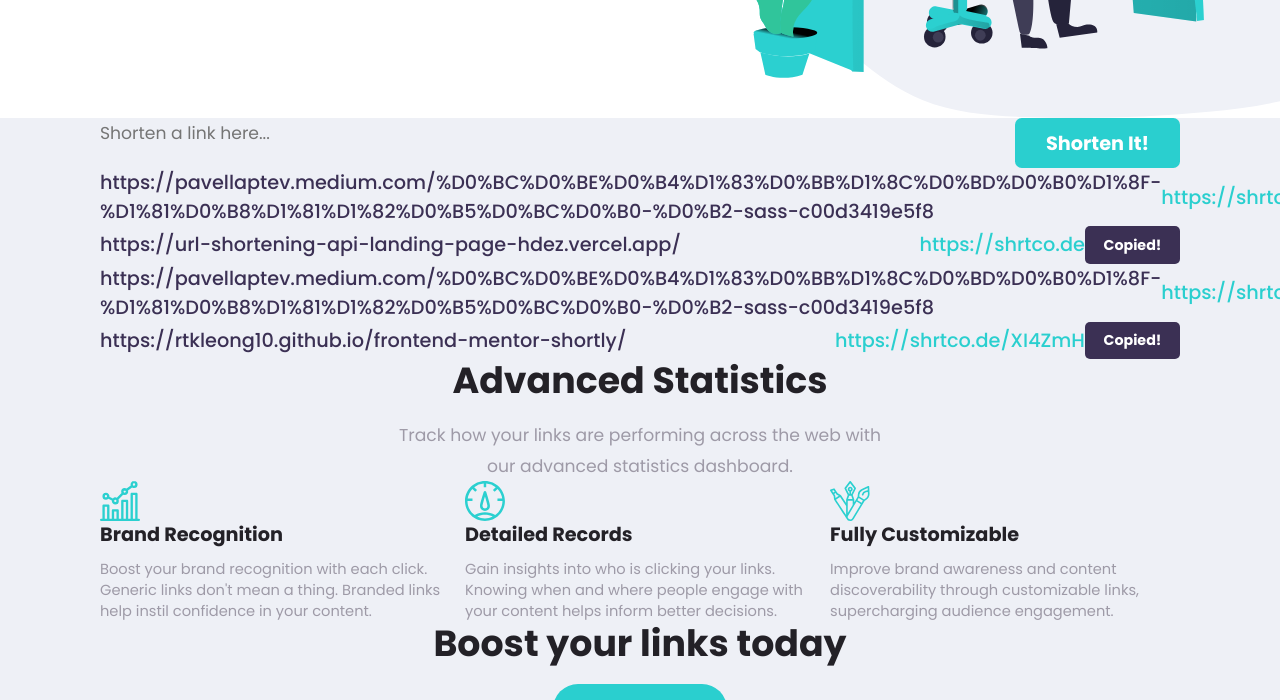
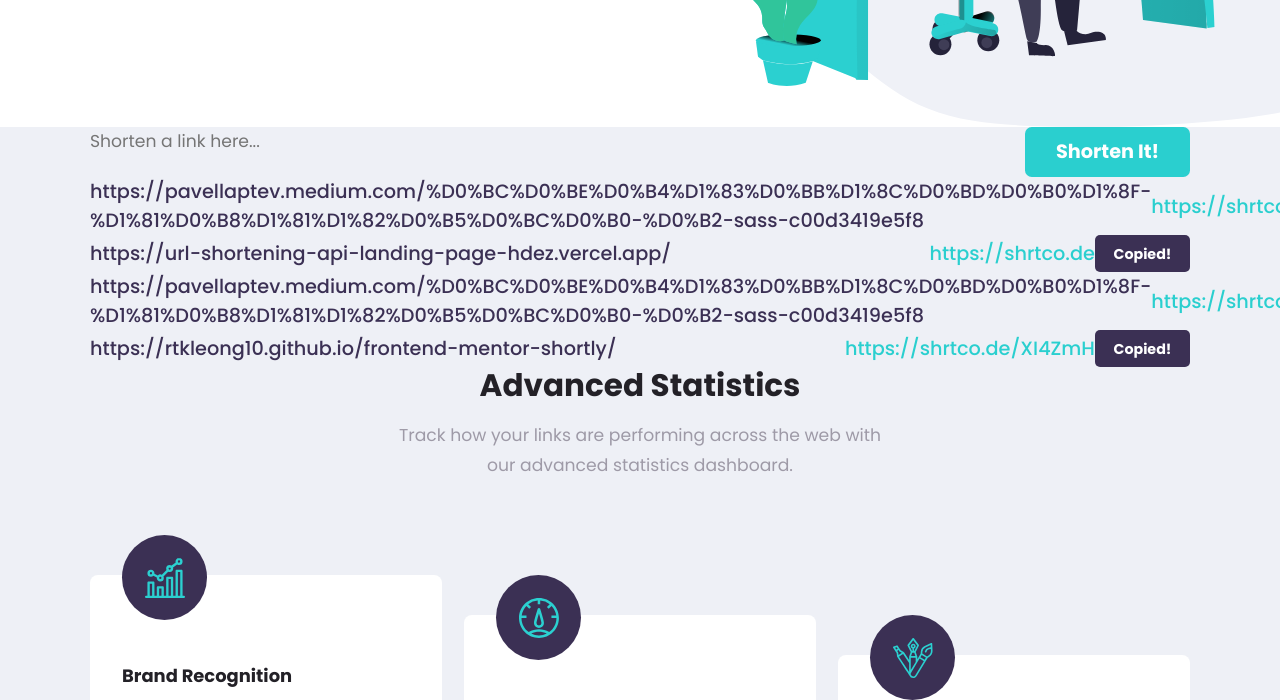
Before and after one commit to bugoaneo/url-shortening, a plain HTML site: page index.html in a window 1280 px wide. Shown: the part 450-1150 px from the top of the page. Drawn offline with Linux system fonts and the light colour scheme.

Commit message:
dev: section statistic

```diff
--- a/js/scripts.js
+++ b/js/scripts.js
@@ -1,10 +1,8 @@
-$(document).ready(function () {
+let menu = document.querySelector('.nav');
+let menuBTN = document.querySelector('.menu-trigger');
 
- $('a[data-target^="anchor"]').bind('click.smoothscroll', function () {
-  var target = $(this).attr('href'),
-   bl_top = $(target).offset().top - 5;
-  $('body, html').animate({ scrollTop: bl_top }, 700);
-  return false;
- });
-
+menuBTN.addEventListener('click', function (e) {
+ this.classList.toggle('open');
+ menu.classList.toggle('open');
+ document.body.classList.toggle('no-scroll');
 });
--- a/sass/base/base.scss
+++ b/sass/base/base.scss
@@ -9,7 +9,9 @@ html {
 body {
   display: flex;
   flex-direction: column;
-  // min-height: -webkit-fill-available;
+  &.no-scroll {
+    overflow: hidden;
+  }
 }
 
 .wrapper {
@@ -55,7 +57,7 @@ img {
 /*title sistem*/
 .section__title {
   margin-bottom: 0.5em;
-  font-size: 2.11em;
+  @include fFS(25px, 35px, 320px, 1900px, 20px);
   font-weight: 700;
   line-height: 1.2;
   color: var(--title);
--- a/sass/base/vars.scss
+++ b/sass/base/vars.scss
@@ -1,5 +1,5 @@
 :root {
- --container: 1120px;
+ --container: 1140px;
  --fz: 18px;
  --ff: "Poppins";
  --text: hsl(257, 7%, 63%);
--- a/sass/layout/section.scss
+++ b/sass/layout/section.scss
@@ -71,8 +71,84 @@
 }
 
 /*statistic*/
+.statistics {
+}
+
+.statistics__list {
+ position: relative;
+ display: flex;
+ flex-wrap: wrap;
+ // display: grid;
+ // grid-template-columns: repeat(auto-fill, minmax(200px, 350px));
+ justify-content: space-between;
+ align-items: start;
+ margin-top: 5.5em;
+ &:before {
+  content: "";
+  position: absolute;
+  top: calc(50% - 8px);
+  left: 0;
+  height: 10px;
+  width: 100%;
+  background-color: var(--primary);
+  @include bp(700px) {
+   top: 0;
+   left: 50%;
+   transform: translateX(-50%);
+   width: 10px;
+   height: 100%;
+  }
+ }
+}
+
+.statistics__item {
+ font-size: 16px;
+ position: relative;
+ padding: 5.5em 2em 3.5em 2em;
+ border-radius: 0.5em;
+ flex: 0 1 32%;
+ background-color: #fff;
+ &:nth-child(2) {
+  margin-top: 2.5em;
+ }
+ &:nth-child(3) {
+  margin-top: 5em;
+ }
+ @include bp(700px) {
+  flex: 1 1 100%;
+  padding: 5em 2em 3.5em 2em;
+  text-align: center;
+  &:nth-child(2),
+  &:nth-child(3) {
+   margin-top: 6em;
+  }
+ }
+}
+
+.statistics__icon {
+ position: absolute;
+ top: -2.5em;
+ display: flex;
+ width: 85px;
+ height: 85px;
+ // margin: -6em 0 2em 0;
+ border-radius: 100%;
+ background-color: var(--dark);
+ svg,
+ img {
+  width: 40px;
+  height: 40px;
+  margin: auto;
+ }
+ @include bp(700px) {
+  left: 50%;
+  transform: translate(-50%);
+  // margin: -6em auto 2em auto;
+ }
+}
+
 .statistics__caption {
- margin-bottom: 0.5em;
+ margin-bottom: 0.8em;
  font-size: 1.12em;
  font-weight: 700;
  line-height: 1.5;
@@ -85,10 +161,3 @@
   font-size: 15px;
  }
 }
-
-/*statistics*/
-.statistics__list {
- display: grid;
- grid-template-columns: repeat(auto-fill, minmax(max(300px, 30%), 350px));
- justify-content: space-between;
-}
```
Also changed, not shown: index.html (+0 -1 lines), css/main.css, 1 other file.
